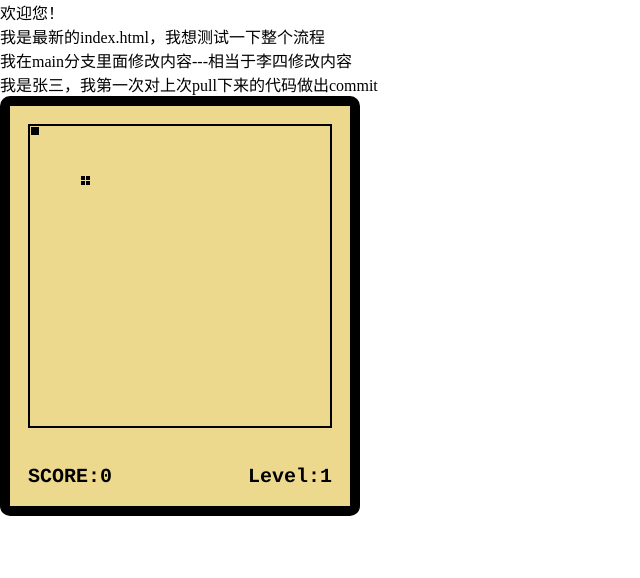
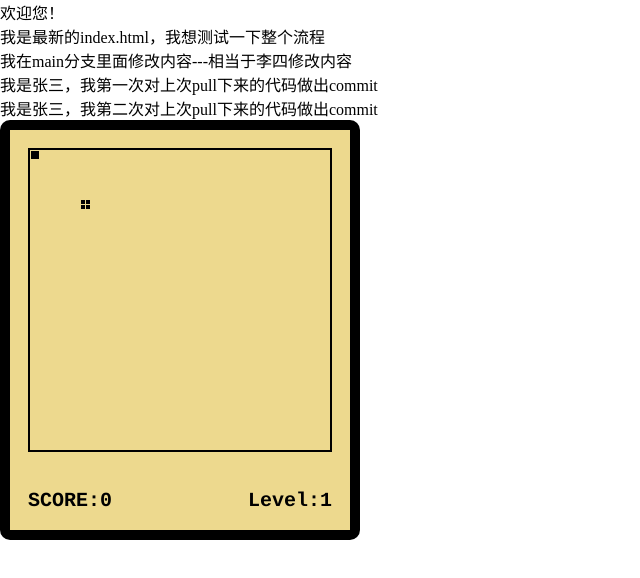
Before and after one commit to kakavae/snake-game, a website built with webpack: page src/index.html in a window 1280 px wide. Shown: the whole page, without its empty margins (0-640 px from the left). Built offline with nearby package versions, Linux system fonts and the light colour scheme.

Commit message:
张三的第二次commit

```diff
--- a/src/index.html
+++ b/src/index.html
@@ -11,6 +11,7 @@
   <div>我是最新的index.html，我想测试一下整个流程</div>
   <span>我在main分支里面修改内容---相当于李四修改内容</span>
   <p>我是张三，我第一次对上次pull下来的代码做出commit</p>
+  <nav>我是张三，我第二次对上次pull下来的代码做出commit</nav>
   <div id="main">
     <!-- 设置游戏的舞台 -->
     <div id="stage">
```
